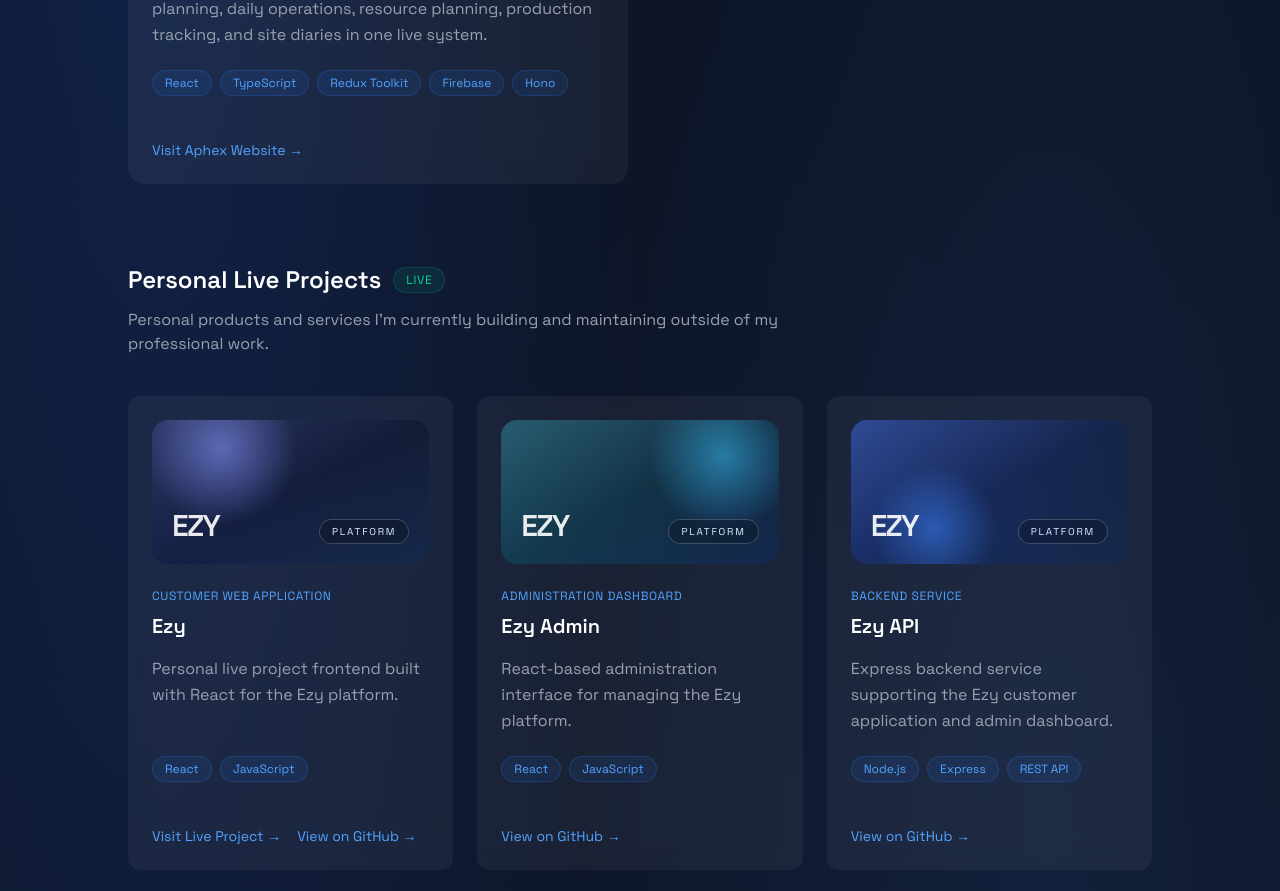
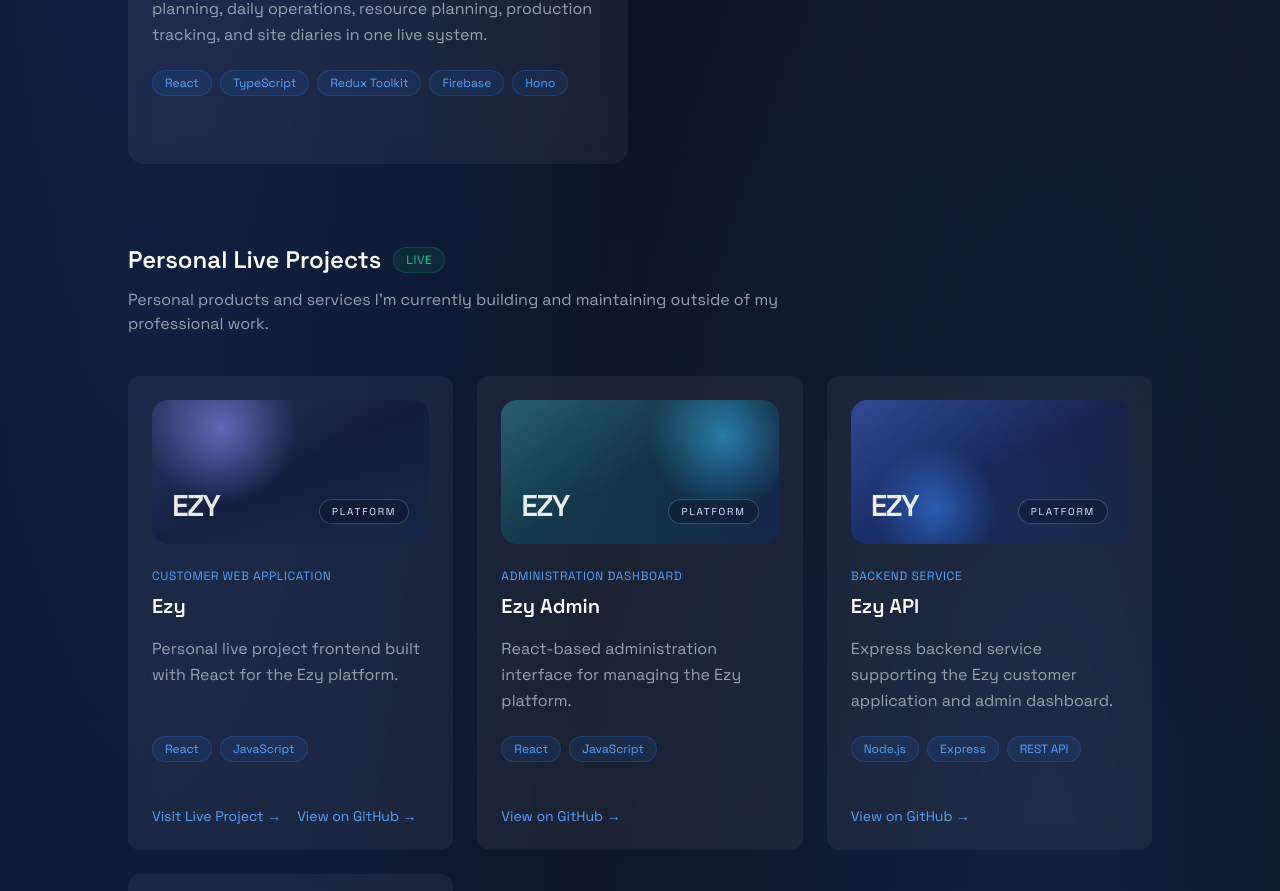
Before and after one commit to lawrence1106/nextjs-portfolio, a Next.js app: page /nextjs-portfolio/projects in a window 1280 px wide. Shown: the part 858-1749 px from the top of the page. Built offline with nearby package versions, Linux system fonts and the light colour scheme.

Commit message:
Remove live URL and label from "Aphex Planner" project for updated presentation in portfolio

```diff
--- a/app/projects/page.tsx
+++ b/app/projects/page.tsx
@@ -125,8 +125,6 @@
     description:
       "Construction delivery platform that connects lookahead planning, daily operations, resource planning, production tracking, and site diaries in one live system.",
     tech: ["React", "TypeScript", "Redux Toolkit", "Firebase", "Hono"],
-    liveUrl: "https://www.aphex.co/",
-    liveLabel: "Visit Aphex Website",
   },
   {
     title: "Ezy",
```
